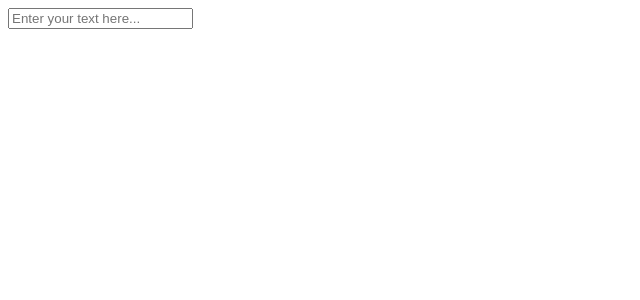
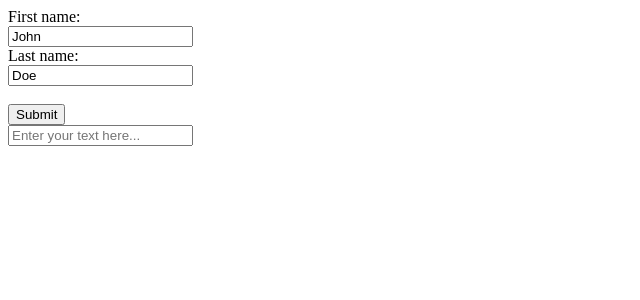
Before and after one commit to XINEXPORT/chatgpt-ai-healthapp, a React (Vite) app: page / in a window 1280 px wide. Shown: the top 300 px of the page, without its empty margins (0-640 px from the left). Built offline with nearby package versions, Linux system fonts and the light colour scheme.

Commit message:
i added basic form fields to Forms.jsx and pulled it into Home.jsx

```diff
--- a/src/components/Form.jsx
+++ b/src/components/Form.jsx
@@ -1,7 +1,17 @@
 import React from "react";
 
 const Form = () => {
-  return <div>Form</div>;
+  return (
+    <div>
+      <form action="">
+        <label htmlFor="fname">First name:</label><br />
+        <input type="text" id="fname" name="fname" defaultValue="John" /><br />
+        <label htmlFor="lname">Last name:</label><br />
+        <input type="text" id="lname" name="lname" defaultValue="Doe" /><br /><br />
+        <input type="submit" value="Submit" />
+      </form>
+    </div>
+  );
 };
 
 export default Form;
--- a/src/screens/Home.jsx
+++ b/src/screens/Home.jsx
@@ -1,10 +1,12 @@
 import React from "react";
 // import '../styles/index.scss'
 import TextBox from "../components/TextBox";
+import Form from "../components/Form";
 
 const Home = () => {
   return (
     <div className="Home">
+      <Form/>
       <TextBox />
     </div>
   );
```
